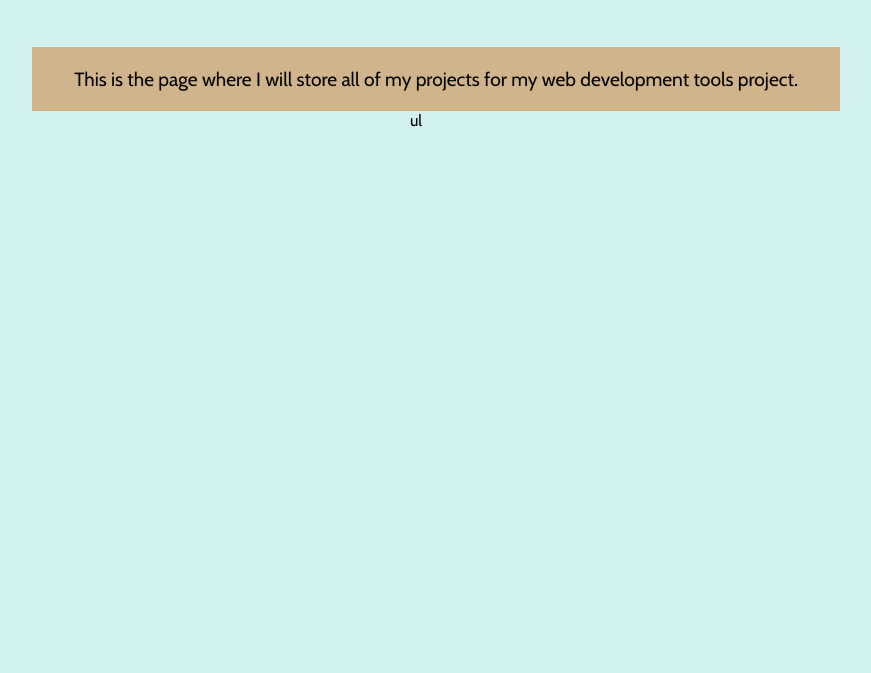
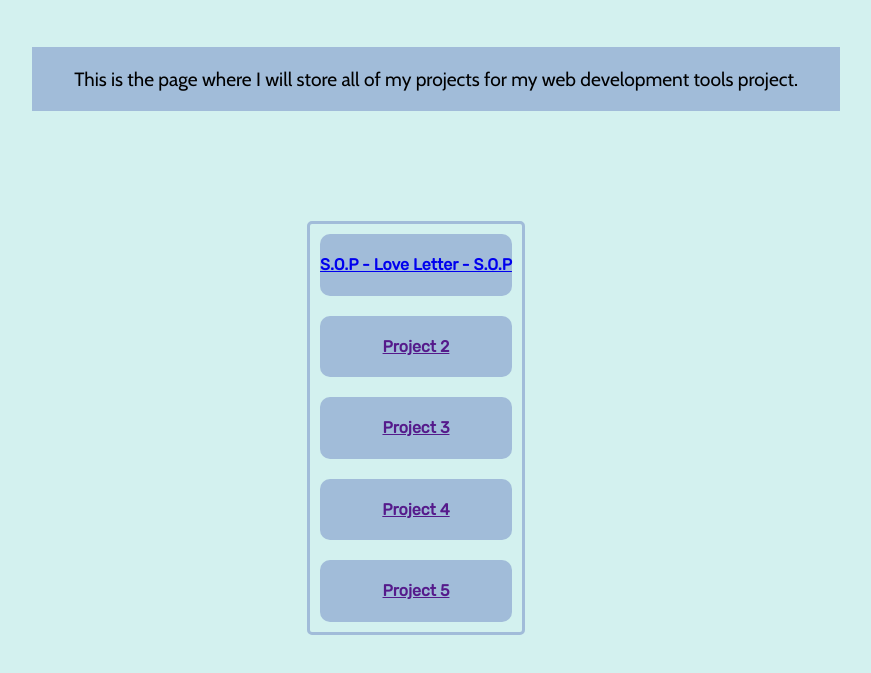
Before and after one commit to hchohimer/Dev-Repo, a plain HTML site: page index.html in a window 1280 px wide. Shown: the part 93-766 px from the top of the page, without its empty margins (224-1095 px from the left). Drawn offline with nearby package versions, Linux system fonts and the light colour scheme.

Commit message:
Menu redesigned

```diff
--- a/css/main.css
+++ b/css/main.css
@@ -23,7 +23,7 @@ header{
 }
 article{
   width: 100%;
-  background-color: tan;
+  background-color: rgb(161,188,217);
   padding: 20px;
   font-size: 1.2em;
   position: relative;
@@ -31,12 +31,12 @@ article{
 }
 
 
-.projects{
+.projectbox{
   margin-top: 10px;
   border-width: 30%;
-  border-style: groove;
-  border-color: blue;
-  border-radius: 2px;
+  border-style: solid;
+  border-color: rgb(161,188,217);
+  border-radius: 5px;
   font-family: 'Rubik', sans-serif;
   display: inline-flex;
   flex-direction: column;
@@ -44,7 +44,12 @@ article{
   top: 100px;
 }
 
-a{
+.project{
     margin: 10px;
-    background-color: green;
+    background-color: rgb(161,188,217);
+    border-radius: 10px;
 }
+
+a:hover{
+  color: rgb(246,236,91);
+}
--- a/index.html
+++ b/index.html
@@ -18,7 +18,28 @@
 
   <div class = 'projectbox'>
     <!-- <a href="SOPLoveletter/sop.html">S.O.P - Love Letter - S.O.P</a> -->
-    ul<li.project$*2
+    <!-- ul<li.project$*2 -->
+    <div class="project">
+      <h4><a href="SOPLoveletter/sop.html">S.O.P - Love Letter - S.O.P</a></h4>
+      <p></p>
+    </div>
+    <div class="project">
+      <h4><a href="">Project 2</a></h4>
+      <p></p>
+    </div>
+    <div class="project">
+      <h4><a href="">Project 3</a></h4>
+      <p></p>
+    </div>
+    <div class="project">
+      <h4><a href="">Project 4</a></h4>
+      <p></p>
+    </div>
+    <div class="project">
+      <h4><a href="">Project 5</a></h4>
+      <p></p>
+    </div>
+
   </div>
 
 </body>
```
